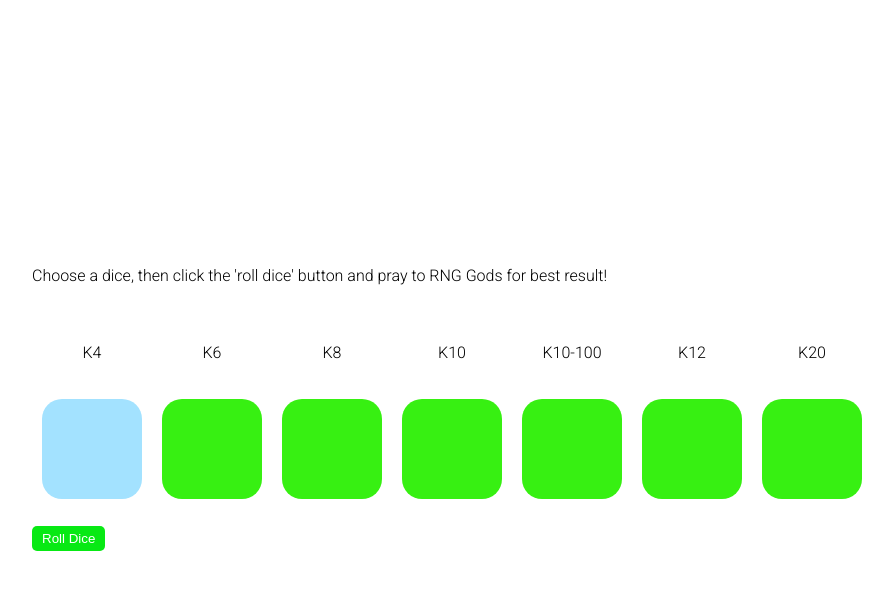
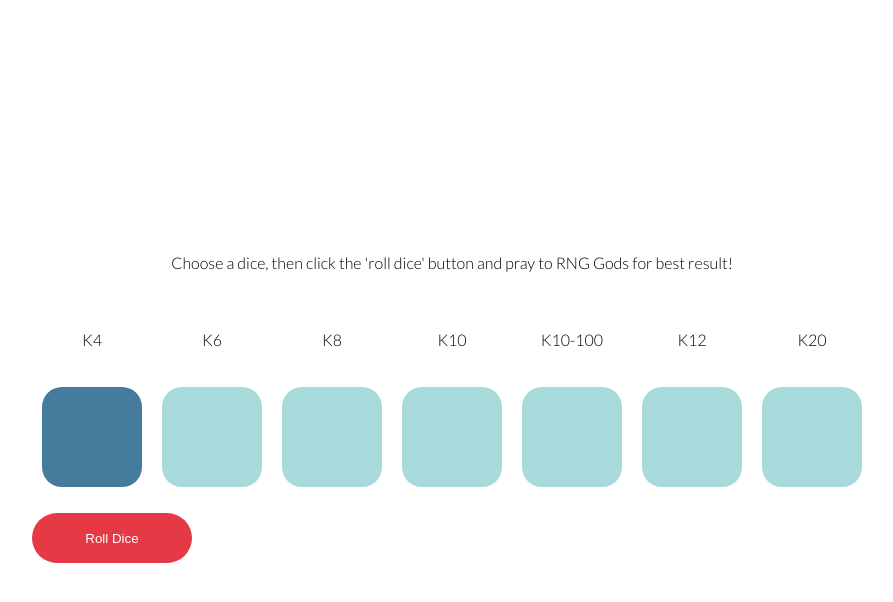
Before and after one commit to mich-grab/RollDice, a plain HTML site: page index.html in a window 1280 px wide. Both pictures are taken after a click on the element 280 px from the left and 449 px from the top of the page. Shown: the whole page, without its empty margins (188-1081 px from the left). Drawn offline with Linux system fonts and the light colour scheme.

Commit message:
Update style.css

```diff
--- a/style.css
+++ b/style.css
@@ -1,11 +1,11 @@
-@import url('https://fonts.googleapis.com/css2?family=Roboto:wght@300&display=swap');
+@import url('https://fonts.googleapis.com/css2?family=Lato:wght@300&display=swap');
 
 *{
     box-sizing: border-box;
 
 }
 body {
-    font-family: 'Roboto', sans-serif;
+    font-family: 'Lato', sans-serif;
     display: flex;
     flex-direction: column;
     align-items: center;
@@ -14,6 +14,11 @@ body {
     overflow: hidden;
     margin:0;
 
+}
+
+p {
+    display: flex;
+    justify-content: center;;
 }
 
 .dice-list {
@@ -37,7 +42,7 @@ body {
     width: 100px;
     height: 100px;
     margin-top: 0;
-    background-color: rgb(55, 240, 18);
+    background-color: #a8dadc;
     border: none;
     border-radius: 20px;
     padding: 10px;
@@ -53,22 +58,12 @@ body {
 
 
 .choosen {
-    background-color: rgb(163, 226, 255);
+    background-color: #457b9d;
 }
 
 .dice:hover {
-    box-shadow: 0 0 5px rgba(0, 0, 0, 0.4);
+    box-shadow: 0 0 5px #457b9d;
 }
-
-
-
-
-
-
-
-
-
-
 
 img {
     width: 100px;
@@ -76,31 +71,24 @@ img {
     object-fit: cover;
   }
 
+.button {
+    display: flex;
+    justify-content: center;
+    align-items: center;
+}
+
 #roll_dice {
+    background-color: #e63946;
+
+    width: 160px;
+    height: 50px;
+    border-radius: 30px;
     padding: 5px 10px;
-    border-radius: 5px;
     border: none;
     color: #fff;
 }
 
-#roll_dice:hover{
-    background-color: rgb(0, 247, 255);
-}
 
 #roll_dice:active{
     transform: scale(0.98);
 }
-
-.test {
-    height: 100px;
-    width: 100px;
-    background-color: aquamarine;
-}
-
-.red {
-    background-color: red;
-}
-
-.green {
-    background-color: rgb(8, 233, 20);
-}
```
